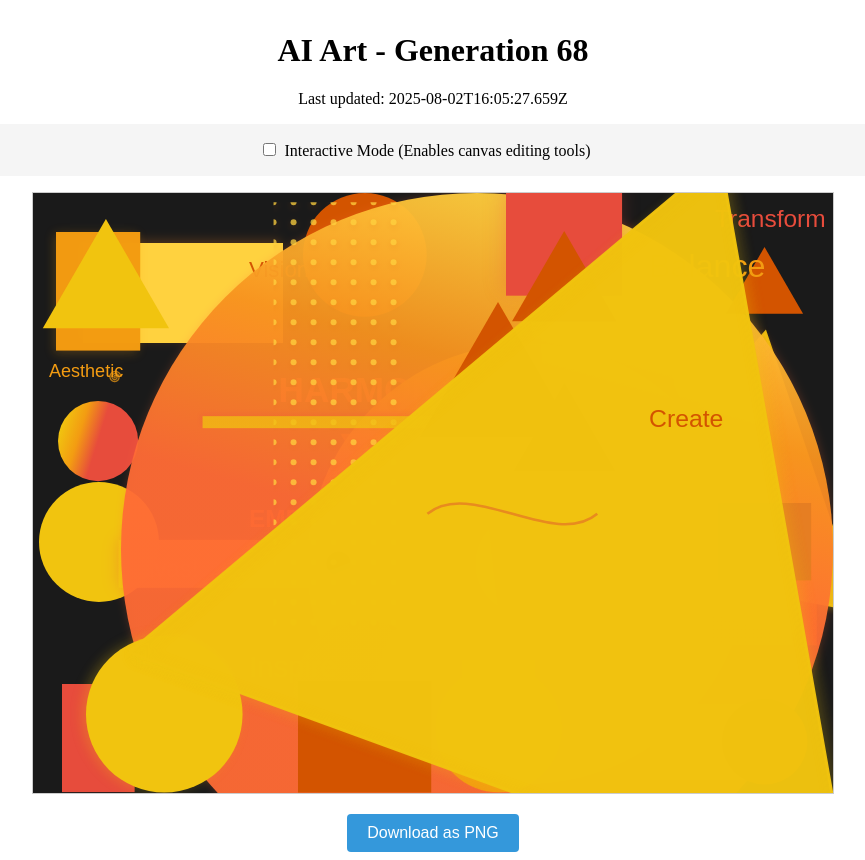
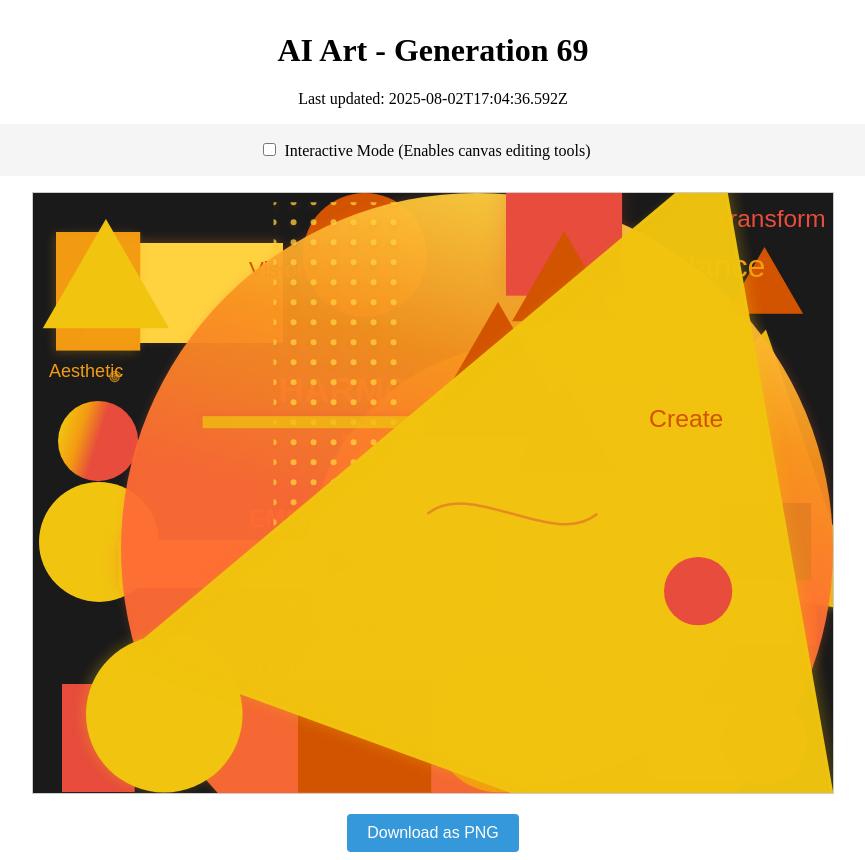
Before and after one commit to mcclowes/ai-art, a React (Vite) app: page / in a window 1280 px wide. Shown: the whole page, without its empty margins (207-1072 px from the left). Built offline with nearby package versions, Linux system fonts and the light colour scheme.

Commit message:
Improve artwork - Generation 69

```diff
--- a/src/artwork-state.ts
+++ b/src/artwork-state.ts
@@ -806,9 +806,17 @@ export const artworkState: ArtworkState = {
       "font": "24.779487156211335px Arial",
       "fillStyle": "#d35400",
       "id": "text_1754150727659"
+    },
+    {
+      "type": "circle",
+      "x": 665.1285091049803,
+      "y": 398.12850910498025,
+      "radius": 34.12850910498028,
+      "fillStyle": "#e74c3c",
+      "id": "circle_1754154276592"
     }
   ],
-  "generation": 68,
-  "lastUpdated": "2025-08-02T16:05:27.659Z",
+  "generation": 69,
+  "lastUpdated": "2025-08-02T17:04:36.592Z",
   "cycleStarted": "2025-07-30T21:05:00.444Z"
 };
```
